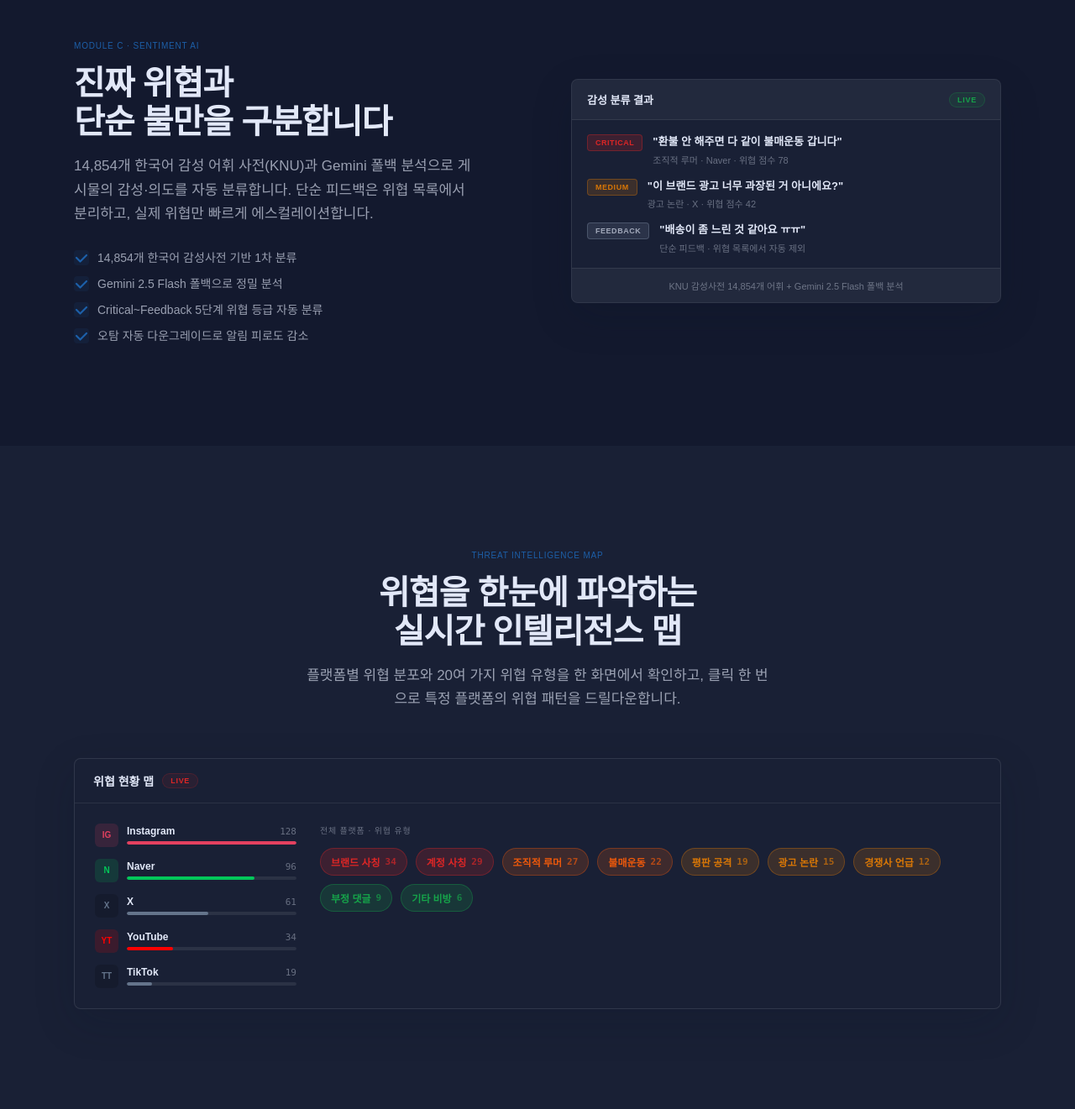
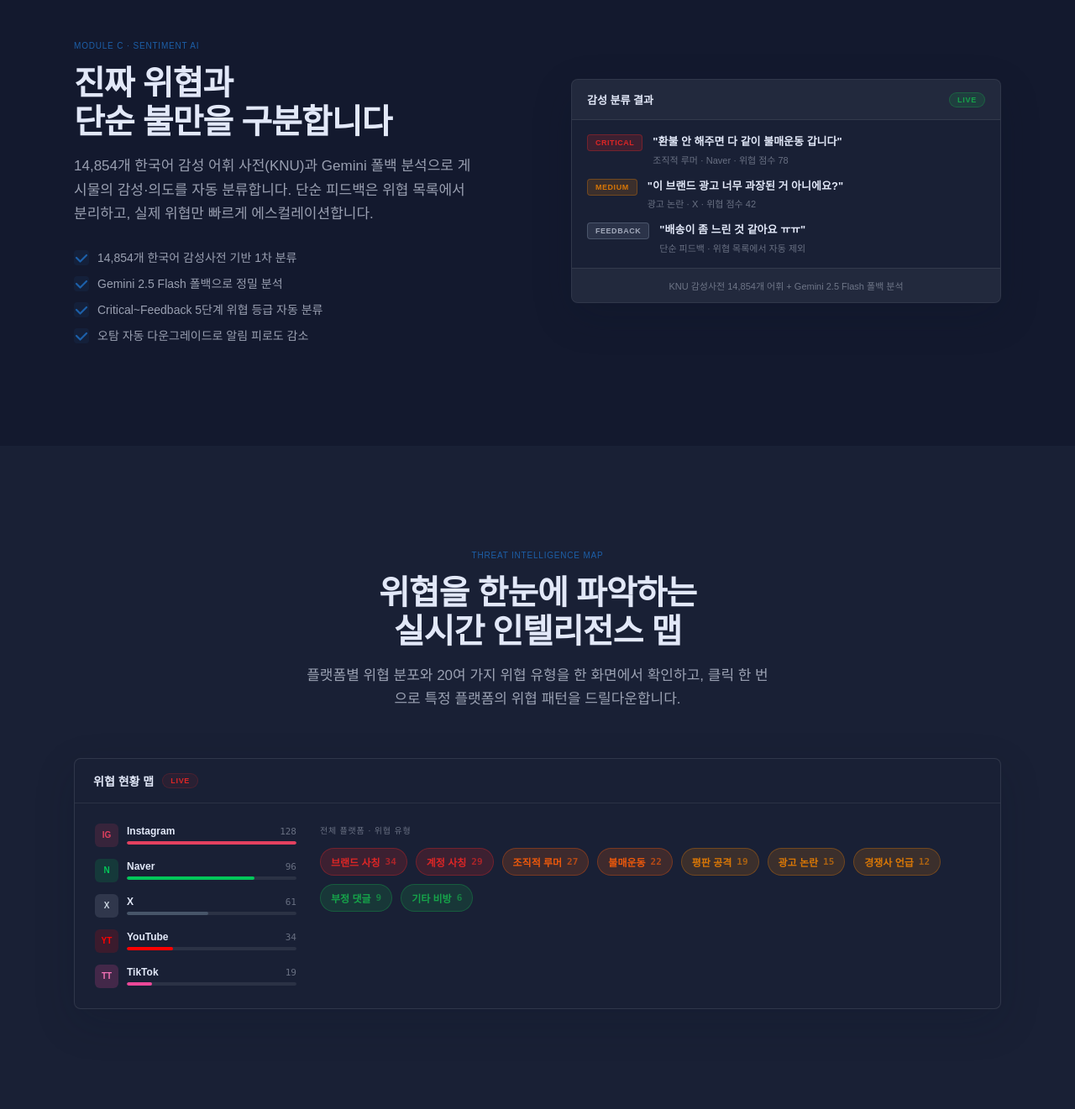
Before and after one commit to Kimwoojin-pnu/SAYbrand, a FastAPI app: page / in a window 1280 px wide. Shown: the part 2214-3535 px from the top of the page at 84% size. Run offline with FastAPI, Linux system fonts and the light colour scheme; some web fonts are replaced.

Commit message:
fix: 다크모드에서 X/TikTok 플랫폼 아이콘 가시성 보정

```diff
--- a/frontend/assets/css/landing.css
+++ b/frontend/assets/css/landing.css
@@ -941,6 +941,9 @@ button { font-family: inherit; cursor: pointer; border: none; background: none;
 .ld-map-tag.medium   { color: #d97706; background: rgba(217,119,6,.10); border-color: rgba(217,119,6,.25); }
 .ld-map-tag.low      { color: #16a34a; background: rgba(22,163,74,.10); border-color: rgba(22,163,74,.25); }
 
+.ld-map-platform-icon--x      { background: rgba(71,85,105,.12);  color: #475569; }
+.ld-map-platform-icon--tiktok { background: rgba(236,72,153,.12); color: #ec4899; }
+
 /* ── Pricing ────────────────────────────────────────────────────────── */
 .ld-pricing-grid {
   display: grid;
@@ -1581,3 +1584,6 @@ button { font-family: inherit; cursor: pointer; border: none; background: none;
 [data-theme="dark"] .ld-map-tag.high     { background: rgba(234,88,12,.18); border-color: rgba(234,88,12,.35); }
 [data-theme="dark"] .ld-map-tag.medium   { background: rgba(217,119,6,.18); border-color: rgba(217,119,6,.35); }
 [data-theme="dark"] .ld-map-tag.low      { background: rgba(22,163,74,.18); border-color: rgba(22,163,74,.35); }
+[data-theme="dark"] .sentiment-demo-live { background: rgba(22,163,74,.18); border-color: rgba(22,163,74,.35); }
+[data-theme="dark"] .ld-map-platform-icon--x      { background: rgba(148,163,184,.18); color: #cbd5e1; }
+[data-theme="dark"] .ld-map-platform-icon--tiktok { background: rgba(236,72,153,.20);  color: #f472b6; }
--- a/frontend/pages/landing.html
+++ b/frontend/pages/landing.html
@@ -495,10 +495,10 @@
             </div>
           </div>
           <div class="ld-map-platform-row">
-            <span class="ld-map-platform-icon" style="background:rgba(0,0,0,.15);color:#64748b;">X</span>
+            <span class="ld-map-platform-icon ld-map-platform-icon--x">X</span>
             <div class="ld-map-platform-info">
               <div class="ld-map-platform-top"><span>X</span><span>61</span></div>
-              <div class="ld-map-platform-bar"><div style="width:48%;background:#64748b;"></div></div>
+              <div class="ld-map-platform-bar"><div style="width:48%;background:#475569;"></div></div>
             </div>
           </div>
           <div class="ld-map-platform-row">
@@ -509,10 +509,10 @@
             </div>
           </div>
           <div class="ld-map-platform-row">
-            <span class="ld-map-platform-icon" style="background:rgba(0,0,0,.15);color:#64748b;">TT</span>
+            <span class="ld-map-platform-icon ld-map-platform-icon--tiktok">TT</span>
             <div class="ld-map-platform-info">
               <div class="ld-map-platform-top"><span>TikTok</span><span>19</span></div>
-              <div class="ld-map-platform-bar"><div style="width:15%;background:#64748b;"></div></div>
+              <div class="ld-map-platform-bar"><div style="width:15%;background:#ec4899;"></div></div>
             </div>
           </div>
         </div>
```
